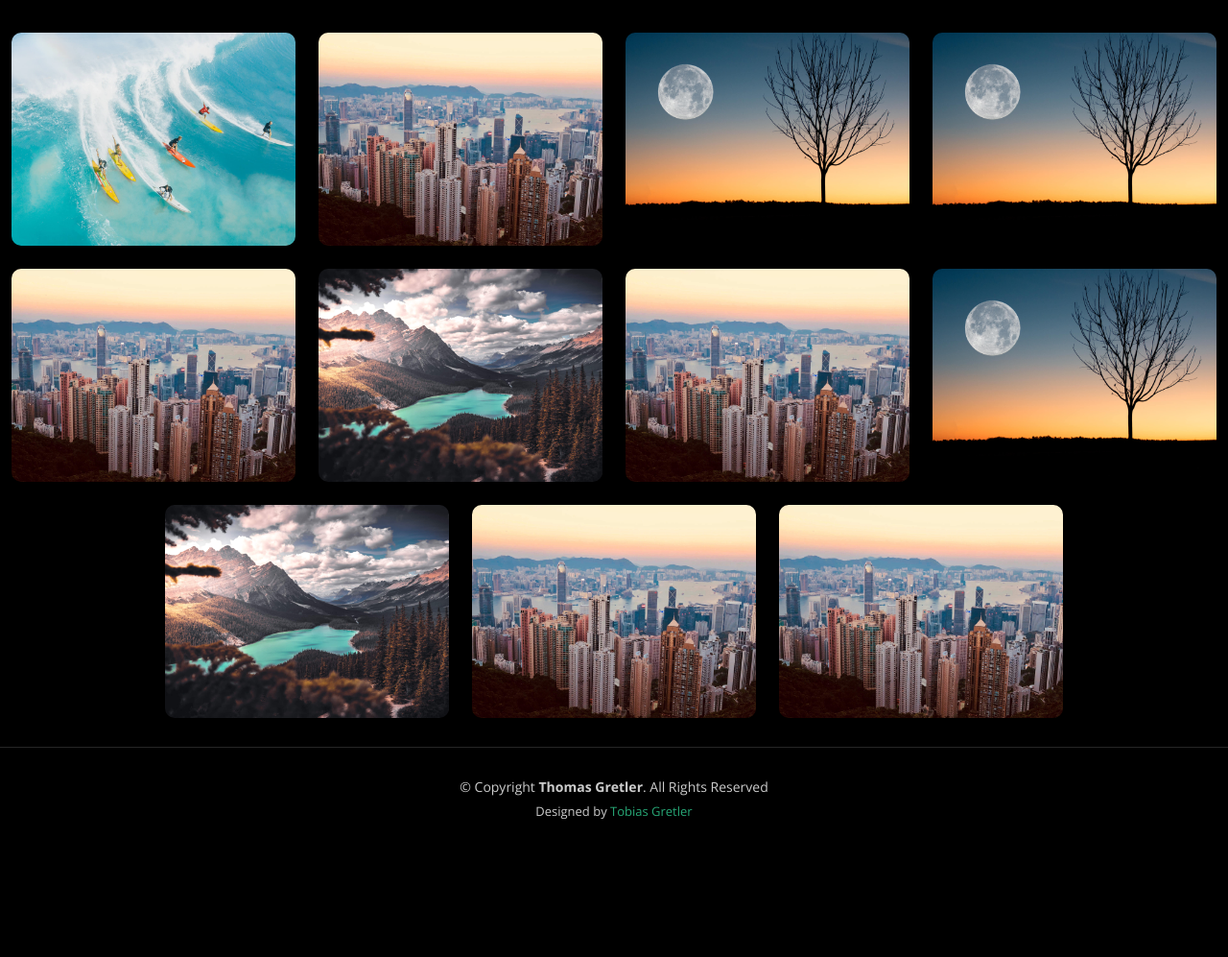
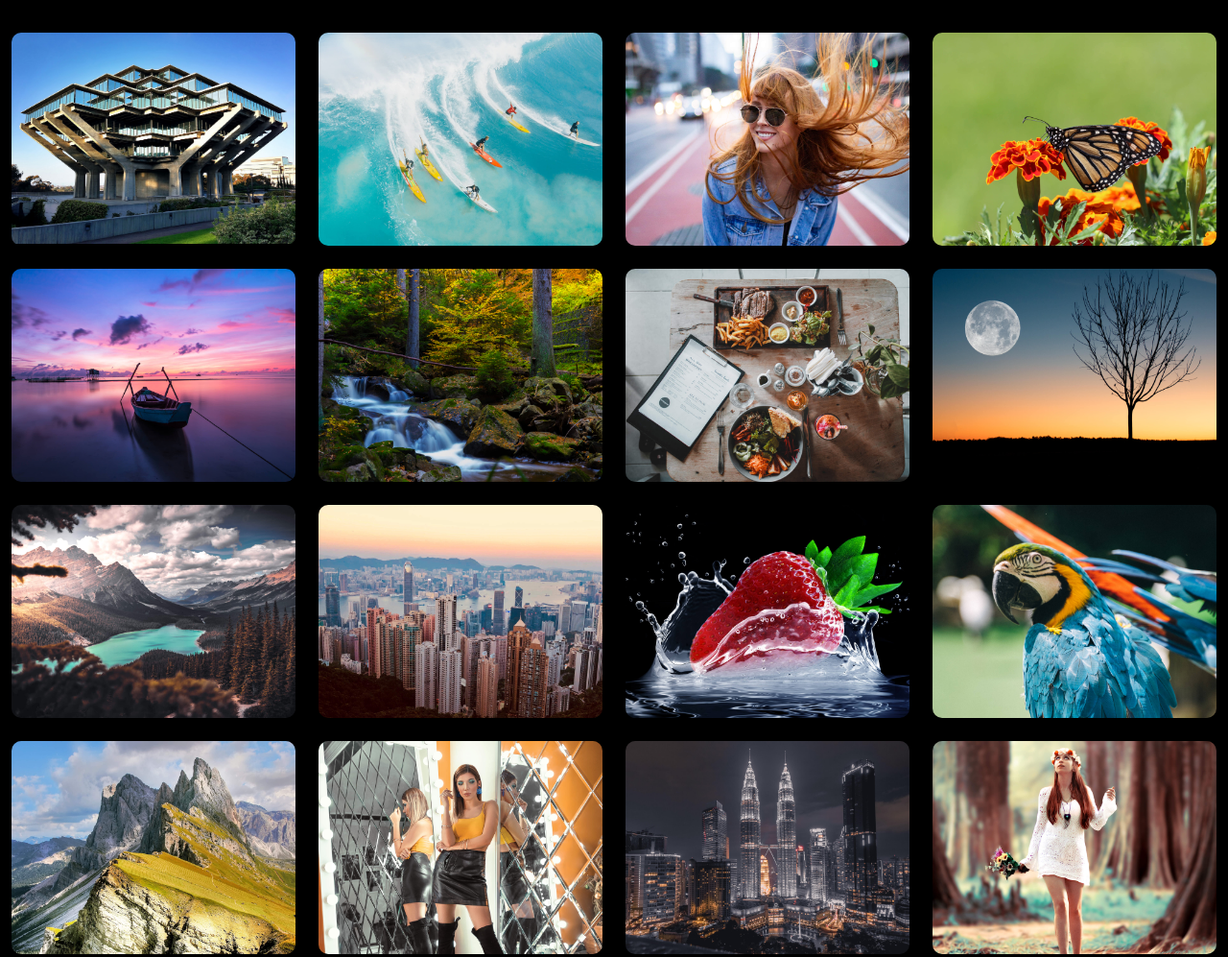
Before and after one commit to TobiasGretler/TobiasGretler.github.io, a plain HTML site: page Nature.html in a window 1280 px wide. Shown: the part 400-1397 px from the top of the page at 96% size. Before the commit the page ends 1285 px from the top, so only its background shows below. Drawn offline with nearby package versions, Linux system fonts and the light colour scheme.

Commit message:
Auto generating Json

```diff
--- a/Nature.html
+++ b/Nature.html
@@ -132,6 +132,7 @@
 
   <!-- Template Main JS File -->
   <script src="assets/js/main.js"></script>
+  <script src="assets/js/images.js"></script>
   <script src="assets/js/pictureNature.js"></script>
 
   <script src="https://code.jquery.com/jquery-3.6.0.min.js"></script>
--- /dev/null
+++ b/assets/js/images.js
@@ -0,0 +1,53 @@
+const imageGalleryData = [
+	{
+		src:"assets/img/gallery/archi.jpg"
+	},
+	{
+		src:"assets/img/gallery/gallery-1.jpg"
+	},
+	{
+		src:"assets/img/gallery/gallery-10.jpg"
+	},
+	{
+		src:"assets/img/gallery/gallery-11.jpg"
+	},
+	{
+		src:"assets/img/gallery/gallery-12.jpg"
+	},
+	{
+		src:"assets/img/gallery/gallery-13.jpg"
+	},
+	{
+		src:"assets/img/gallery/gallery-14.jpg"
+	},
+	{
+		src:"assets/img/gallery/gallery-15.jpg"
+	},
+	{
+		src:"assets/img/gallery/gallery-16.jpg"
+	},
+	{
+		src:"assets/img/gallery/gallery-2.jpg"
+	},
+	{
+		src:"assets/img/gallery/gallery-3.jpg"
+	},
+	{
+		src:"assets/img/gallery/gallery-4.jpg"
+	},
+	{
+		src:"assets/img/gallery/gallery-5.jpg"
+	},
+	{
+		src:"assets/img/gallery/gallery-6.jpg"
+	},
+	{
+		src:"assets/img/gallery/gallery-7.jpg"
+	},
+	{
+		src:"assets/img/gallery/gallery-8.jpg"
+	},
+	{
+		src:"assets/img/gallery/gallery-9.jpg"
+	}
+];
--- a/assets/js/pictureGallery.js
+++ b/assets/js/pictureGallery.js
@@ -56,7 +56,6 @@ const imageGalleryData = [
     }
 ];
 
-
 function generateGallery() {
     var galleryContainer = document.querySelector("#gallery-row");
     var screenWidth = window.innerWidth;
--- a/assets/js/pictureNature.js
+++ b/assets/js/pictureNature.js
@@ -1,62 +1,3 @@
-const imageGalleryData = [
-    {
-        src: "assets/img/gallery/gallery-1.jpg",
-        alt: "Gallery 1",
-        title: "Gallery 1"
-    },
-    {
-        src: "assets/img/gallery/gallery-2.jpg",
-        alt: "Gallery 2",
-        title: "Gallery 2"
-    },
-    {
-        src: "assets/img/gallery/gallery-15.jpg",
-        alt: "Gallery 2",
-        title: "Gallery 2"
-    },
-    {
-        src: "assets/img/gallery/gallery-15.jpg",
-        alt: "Gallery 2",
-        title: "Gallery 2"
-    },
-    {
-        src: "assets/img/gallery/gallery-2.jpg",
-        alt: "Gallery 2",
-        title: "Gallery 2"
-    },
-    {
-        src: "assets/img/gallery/gallery-16.jpg",
-        alt: "Gallery 2",
-        title: "Gallery 2"
-    },
-    {
-        src: "assets/img/gallery/gallery-2.jpg",
-        alt: "Gallery 2",
-        title: "Gallery 2"
-    },
-    {
-        src: "assets/img/gallery/gallery-15.jpg",
-        alt: "Gallery 2",
-        title: "Gallery 2"
-    },
-    {
-        src: "assets/img/gallery/gallery-16.jpg",
-        alt: "Gallery 2",
-        title: "Gallery 2"
-    },
-    {
-        src: "assets/img/gallery/gallery-2.jpg",
-        alt: "Gallery 2",
-        title: "Gallery 2"
-    },
-    {
-        src: "assets/img/gallery/gallery-2.jpg",
-        alt: "Gallery 2",
-        title: "Gallery 2"
-    }
-];
-
-
 function generateGallery() {
     var galleryContainer = document.querySelector(".row.gy-4.justify-content-center");
 
```
Also changed, not shown: index.html (+4 -4 lines), 2 other files.
